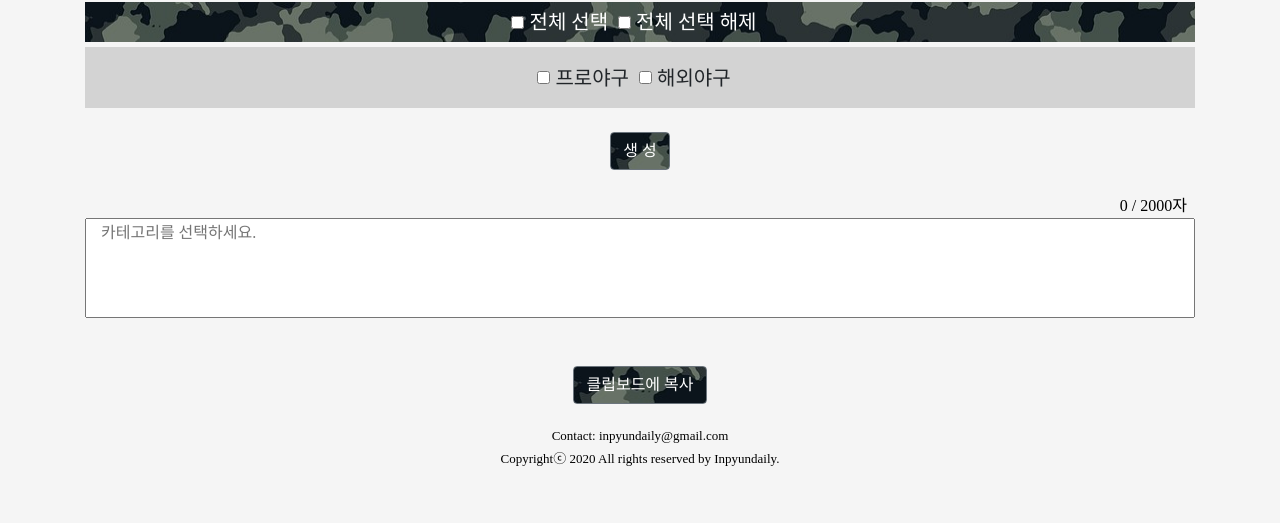
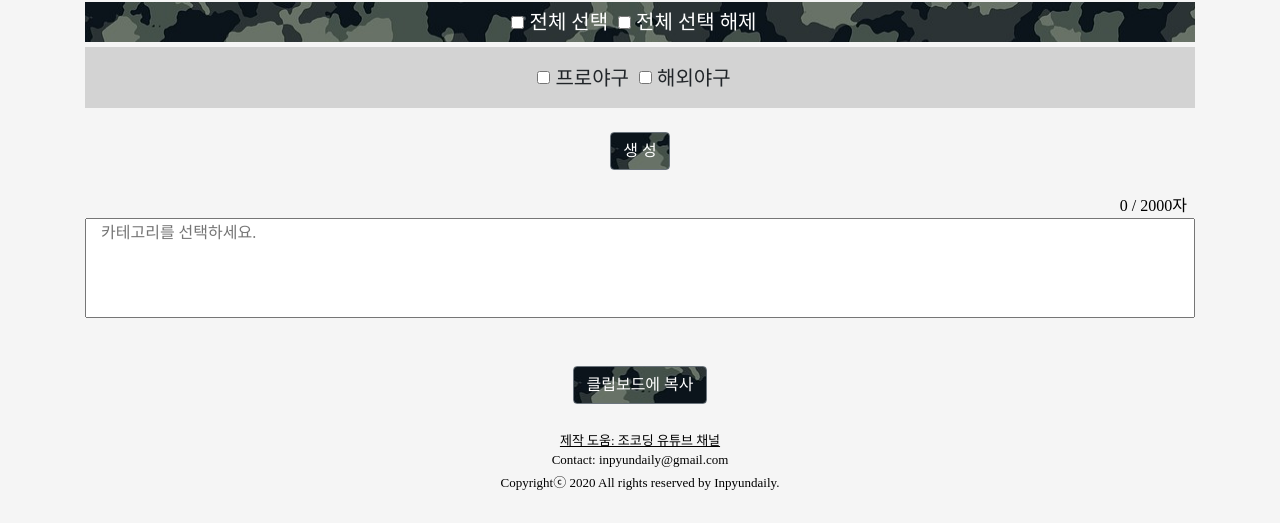
Before and after one commit to harry-jooyoung-kim/Inpyundaily, a plain HTML site: page index.html in a window 1280 px wide. Shown: the part 683-1206 px from the top of the page. Before the commit the page ends 1182 px from the top, so only its background shows below. Drawn offline with nearby package versions, Linux system fonts and the light colour scheme; a web font is replaced by a local one.

Commit message:
jocoding

```diff
--- a/index.html
+++ b/index.html
@@ -169,6 +169,7 @@
     </div>
 
     <br>
+    <a href="https://www.youtube.com/channel/UCQNE2JmbasNYbjGAcuBiRRg" class="youtube-link">제작 도움: 조코딩 유튜브 채널</a>
     <h1 class="copyright centered container-fluid">Contact: inpyundaily@gmail.com </h1>
     <h1 class="copyright centered container-fluid">Copyrightⓒ 2020 All rights reserved by Inpyundaily. </h1>
     <br>
--- a/style2.css
+++ b/style2.css
@@ -120,6 +120,13 @@ left: calc(40%);
     text-align: center;
 }
 
+.youtube-link {
+    font-size: 13px;
+    text-align: center;
+    color: black;
+    text-decoration: underline;
+}
+
 #output{
     min-height: 100px;
     font-family: 'MapoGoldenPier';
```
